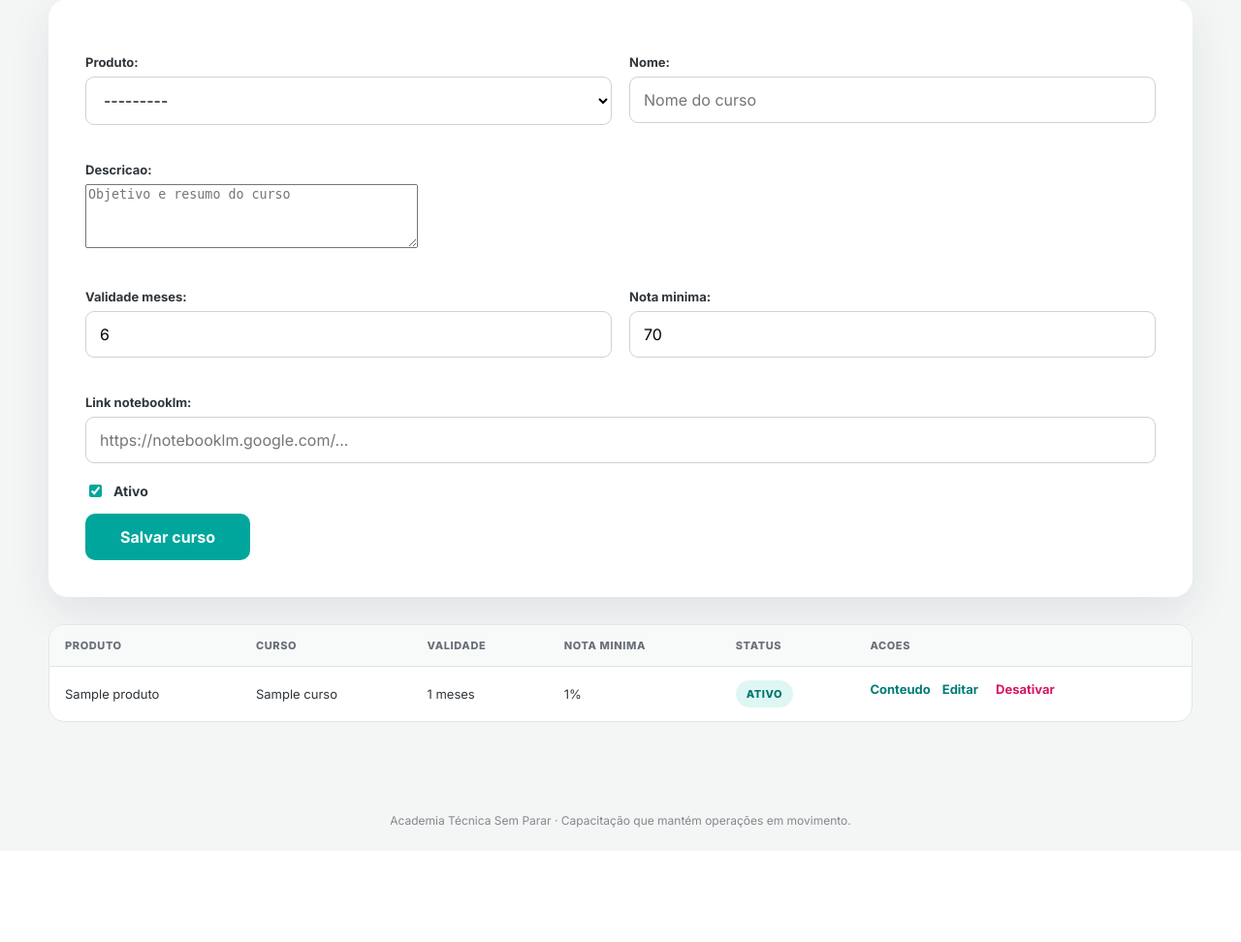
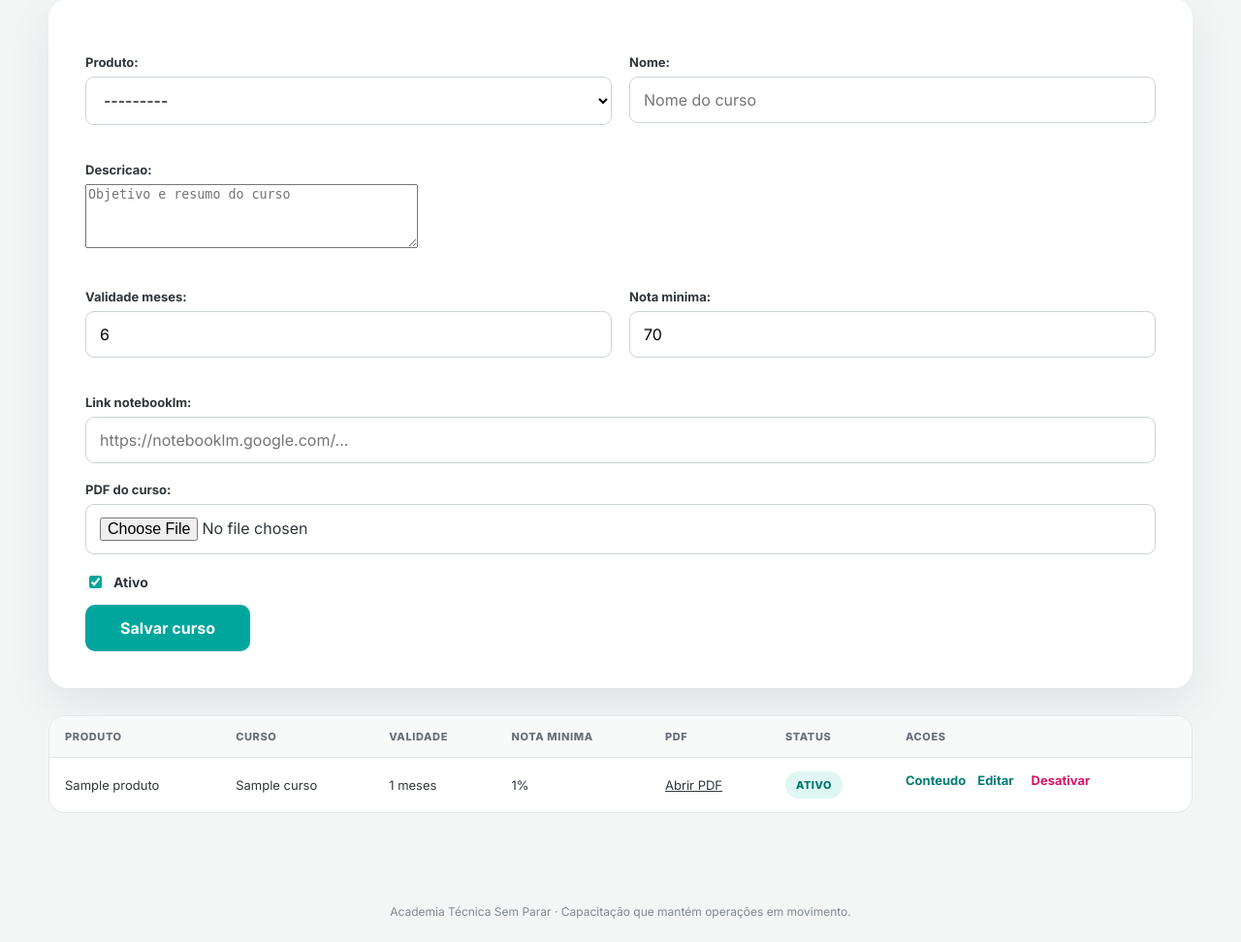
Before and after one commit to gouveamarcos/sistema_treinamentos, a Django app: page /catalogo/cursos/ in a window 1280 px wide. Shown: the part 299-1271 px from the top of the page at 97% size. Before the commit the page ends 1153 px from the top, so only its background shows below. Run offline with Django 5.2, Linux system fonts and the light colour scheme; a user stored in the database is signed in; data comes from the database, SQL or seed files in the repository; tables that the repository leaves empty hold one stand-in row (values such as "Sample post").

Commit message:
Improve course builder flow and PDF materials

```diff
--- a/core/forms.py
+++ b/core/forms.py
@@ -424,6 +424,7 @@ class CursoForm(forms.ModelForm):
             "validade_meses",
             "nota_minima",
             "link_notebooklm",
+            "material_pdf",
             "ativo",
         )
         widgets = {
@@ -442,6 +443,17 @@ class CursoForm(forms.ModelForm):
         if empresa is not None:
             produtos = produtos.filter(empresa=empresa)
         self.fields["produto"].queryset = produtos.order_by("nome")
+
+    def clean_material_pdf(self):
+        arquivo = self.cleaned_data.get("material_pdf")
+        if not arquivo:
+            return arquivo
+        if not arquivo.name.lower().endswith(".pdf"):
+            raise forms.ValidationError("Envie um arquivo PDF.")
+        limite = 20 * 1024 * 1024
+        if arquivo.size > limite:
+            raise forms.ValidationError("Arquivo PDF muito grande. Limite: 20 MB.")
+        return arquivo
 
 
 class EtapaCursoForm(forms.ModelForm):
--- a/core/models.py
+++ b/core/models.py
@@ -220,6 +220,12 @@ class Curso(models.Model):
         validators=[MinValueValidator(0), MaxValueValidator(100)],
     )
     link_notebooklm = models.URLField(blank=True, null=True)
+    material_pdf = models.FileField(
+        upload_to="cursos/pdfs/",
+        blank=True,
+        null=True,
+        verbose_name="PDF do curso",
+    )
     ativo = models.BooleanField(default=True)
     data_criacao = models.DateTimeField(default=timezone.now)
 
--- a/core/static/core/css/style.css
+++ b/core/static/core/css/style.css
@@ -66,6 +66,7 @@ a { color: inherit; }
 .progresso-info > div:first-child { display: flex; justify-content: space-between; margin-bottom: 8px; font-size: 12px; }
 .barra { height: 7px; overflow: hidden; border-radius: 10px; background: #e8eded; }
 .barra span { display: block; height: 100%; border-radius: inherit; background: linear-gradient(90deg, var(--verde), #26c9bd); }
+.material-apoio-link { display: block; margin: 18px 0 24px; }
 .validade { display: flex; gap: 20px; margin-top: 14px; color: var(--muted); font-size: 12px; }
 .botao-principal { display: inline-block; width: 100%; padding: 14px 20px; border: 0; border-radius: 10px; color: white; background: var(--verde); font: inherit; font-weight: 700; text-align: center; text-decoration: none; cursor: pointer; }
 .botao-principal:hover { background: var(--verde-escuro); }
--- a/core/templates/core/conteudo_curso_operacional.html
+++ b/core/templates/core/conteudo_curso_operacional.html
@@ -11,7 +11,7 @@
         </div>
     </section>
 
-    <form class="card-formulario formulario-operacional" method="post" action="{% url 'criar_etapa_operacional' curso.id %}">
+    <form id="nova-etapa" class="card-formulario formulario-operacional" method="post" action="{% url 'criar_etapa_operacional' curso.id %}">
         {% csrf_token %}
         <h2>Nova etapa</h2>
         <div class="grade-formulario">
@@ -54,7 +54,7 @@
 
     <section class="lista-operacional">
         {% for etapa in etapas %}
-            <article class="card-formulario item-operacional">
+            <article id="etapa-{{ etapa.id }}" class="card-formulario item-operacional">
                 <div class="item-operacional-topo">
                     <div>
                         <span class="eyebrow">Etapa {{ etapa.ordem }} - {{ etapa.get_tipo_display }}</span>
@@ -93,7 +93,7 @@
 
                     <div class="lista-questoes">
                         {% for questao in etapa.questoes.all %}
-                            <section class="questao-card">
+                            <section id="questao-{{ questao.id }}" class="questao-card">
                                 <div class="item-operacional-topo">
                                     <div>
                                         <strong>Questao {{ questao.ordem }}</strong>
--- a/core/templates/core/curso_detalhe.html
+++ b/core/templates/core/curso_detalhe.html
@@ -12,6 +12,9 @@
             <div class="barra"><span style="width: {{ percentual|default:0 }}%"></span></div>
             <small>Tentativa {{ progresso.tentativa_atual }}</small>
         </div>
+        {% if curso.material_pdf %}
+            <a class="botao-secundario material-apoio-link" href="{{ curso.material_pdf.url }}" target="_blank" rel="noopener">Abrir PDF do curso</a>
+        {% endif %}
 
         <nav class="etapas-menu" aria-label="Etapas do curso">
             {% for item in itens %}
--- a/core/templates/core/cursos_operacionais.html
+++ b/core/templates/core/cursos_operacionais.html
@@ -10,7 +10,7 @@
         </div>
     </section>
 
-    <form class="card-formulario formulario-operacional" method="post">
+    <form class="card-formulario formulario-operacional" method="post" enctype="multipart/form-data">
         {% csrf_token %}
         <div class="grade-formulario">
             <div class="campo-form">
@@ -46,6 +46,11 @@
             {{ form.link_notebooklm }}
             {% for erro in form.link_notebooklm.errors %}<small class="erro-campo">{{ erro }}</small>{% endfor %}
         </div>
+        <div class="campo-form">
+            {{ form.material_pdf.label_tag }}
+            {{ form.material_pdf }}
+            {% for erro in form.material_pdf.errors %}<small class="erro-campo">{{ erro }}</small>{% endfor %}
+        </div>
         <label class="check-operacional">{{ form.ativo }} {{ form.ativo.label }}</label>
         <button class="botao-principal botao-auto" type="submit">Salvar curso</button>
     </form>
@@ -58,6 +63,7 @@
                     <th>Curso</th>
                     <th>Validade</th>
                     <th>Nota minima</th>
+                    <th>PDF</th>
                     <th>Status</th>
                     <th>Acoes</th>
                 </tr>
@@ -69,6 +75,13 @@
                         <td>{{ curso.nome }}</td>
                         <td>{{ curso.validade_meses }} meses</td>
                         <td>{{ curso.nota_minima }}%</td>
+                        <td>
+                            {% if curso.material_pdf %}
+                                <a href="{{ curso.material_pdf.url }}" target="_blank" rel="noopener">Abrir PDF</a>
+                            {% else %}
+                                -
+                            {% endif %}
+                        </td>
                         <td>
                             {% if curso.ativo %}
                                 <span class="status status-em-dia">Ativo</span>
@@ -89,7 +102,7 @@
                     </tr>
                 {% empty %}
                     <tr>
-                        <td colspan="6">Nenhum curso cadastrado.</td>
+                        <td colspan="7">Nenhum curso cadastrado.</td>
                     </tr>
                 {% endfor %}
             </tbody>
--- a/core/views.py
+++ b/core/views.py
@@ -12,8 +12,9 @@ from django.core.exceptions import PermissionDenied
 from django.db import connection
 from django.db import transaction
 from django.db.models import Q
-from django.http import HttpResponse, JsonResponse
+from django.http import HttpResponse, HttpResponseRedirect, JsonResponse
 from django.shortcuts import get_object_or_404, redirect, render
+from django.urls import reverse
 from django.utils import timezone
 from django.views.decorators.http import require_POST
 
@@ -50,6 +51,7 @@ from .models import (
     Tecnico,
     TentativaAvaliacao,
 )
+
 from .scopes import (
     empresas_do_usuario,
     papeis_responsavel_usuario,
@@ -59,6 +61,13 @@ from .scopes import (
 
 JANELA_VENCIMENTO_DIAS = 30
 EMPRESA_CONTEXTO_SESSION_KEY = "empresa_operacional_id"
+
+
+def _redirect_conteudo_curso(curso_id, anchor=""):
+    url = reverse("conteudo_curso_operacional", args=(curso_id,))
+    if anchor:
+        url = f"{url}#{anchor}"
+    return HttpResponseRedirect(url)
 
 
 def saude(request):
@@ -1546,7 +1555,7 @@ def cursos_operacionais(request):
         return redirect("empresas_operacionais")
 
     if request.method == "POST":
-        form = CursoForm(request.POST, empresa=empresa)
+        form = CursoForm(request.POST, request.FILES, empresa=empresa)
         if form.is_valid():
             curso = form.save()
             registrar_evento(
@@ -1587,7 +1596,7 @@ def editar_curso_operacional(request, curso_id):
         empresa = curso.produto.empresa
         _definir_empresa_contexto(request, empresa)
     if request.method == "POST":
-        form = CursoForm(request.POST, instance=curso, empresa=empresa)
+        form = CursoForm(request.POST, request.FILES, instance=curso, empresa=empresa)
         if form.is_valid():
             curso = form.save()
             registrar_evento(
@@ -1661,7 +1670,7 @@ def criar_etapa_operacional(request, curso_id):
         return redirect("empresas_operacionais")
     curso = get_object_or_404(_cursos_contexto(request), pk=curso_id)
     if request.method != "POST":
-        return redirect("conteudo_curso_operacional", curso_id=curso.id)
+        return _redirect_conteudo_curso(curso.id, "nova-etapa")
 
     form = EtapaCursoForm(request.POST)
     if form.is_valid():
@@ -1675,9 +1684,10 @@ def criar_etapa_operacional(request, curso_id):
             detalhes=f"Etapa criada no curso {curso.nome}.",
         )
         messages.success(request, f"Etapa {etapa.titulo} criada com sucesso.")
+        return _redirect_conteudo_curso(curso.id, f"etapa-{etapa.id}")
     else:
         messages.error(request, "Nao foi possivel criar a etapa. Confira os dados.")
-    return redirect("conteudo_curso_operacional", curso_id=curso.id)
+    return _redirect_conteudo_curso(curso.id, "nova-etapa")
 
 
 @staff_member_required
@@ -1702,7 +1712,7 @@ def editar_etapa_operacional(request, etapa_id):
                 detalhes=f"Etapa atualizada no curso {etapa.curso.nome}.",
             )
             messages.success(request, f"Etapa {etapa.titulo} atualizada com sucesso.")
-            return redirect("conteudo_curso_operacional", curso_id=etapa.curso_id)
+            return _redirect_conteudo_curso(etapa.curso_id, f"etapa-{etapa.id}")
     else:
         form = EtapaCursoForm(instance=etapa)
 
@@ -1735,7 +1745,7 @@ def alternar_etapa_operacional(request, etapa_id):
     )
     status = "ativada" if etapa.ativo else "desativada"
     messages.success(request, f"Etapa {status} com sucesso.")
-    return redirect("conteudo_curso_operacional", curso_id=etapa.curso_id)
+    return _redirect_conteudo_curso(etapa.curso_id, f"etapa-{etapa.id}")
 
 
 @staff_member_required
@@ -1751,9 +1761,9 @@ def criar_questao_operacional(request, etapa_id):
     )
     if not etapa.avaliativa:
         messages.error(request, "Questoes so podem ser criadas em etapas avaliativas.")
-        return redirect("conteudo_curso_operacional", curso_id=etapa.curso_id)
+        return _redirect_conteudo_curso(etapa.curso_id, f"etapa-{etapa.id}")
     if request.method != "POST":
-        return redirect("conteudo_curso_operacional", curso_id=etapa.curso_id)
+        return _redirect_conteudo_curso(etapa.curso_id, f"etapa-{etapa.id}")
 
     form = QuestaoForm(request.POST)
     if form.is_valid():
@@ -1767,9 +1777,10 @@ def criar_questao_operacional(request, etapa_id):
             detalhes=f"Questao criada na etapa {etapa.titulo}.",
         )
         messages.success(request, "Questao criada com sucesso.")
+        return _redirect_conteudo_curso(etapa.curso_id, f"questao-{questao.id}")
     else:
         messages.error(request, "Nao foi possivel criar a questao. Confira os dados.")
-    return redirect("conteudo_curso_operacional", curso_id=etapa.curso_id)
+    return _redirect_conteudo_curso(etapa.curso_id, f"etapa-{etapa.id}")
 
 
 @staff_member_required
@@ -1794,9 +1805,8 @@ def editar_questao_operacional(request, questao_id):
                 detalhes=f"Questao atualizada na etapa {questao.etapa.titulo}.",
             )
             messages.success(request, "Questao atualizada com sucesso.")
-            return redirect(
-                "conteudo_curso_operacional",
-                curso_id=questao.etapa.curso_id,
+            return _redirect_conteudo_curso(
+                questao.etapa.curso_id, f"questao-{questao.id}"
             )
     else:
         form = QuestaoForm(instance=questao)
@@ -1829,7 +1839,7 @@ def excluir_questao_operacional(request, questao_id):
     )
     questao.delete()
     messages.success(request, "Questao removida com sucesso.")
-    return redirect("conteudo_curso_operacional", curso_id=curso_id)
+    return _redirect_conteudo_curso(curso_id, f"etapa-{questao.etapa_id}")
 
 
 @staff_member_required
@@ -1844,7 +1854,9 @@ def criar_alternativa_operacional(request, questao_id):
         pk=questao_id,
     )
     if request.method != "POST":
-        return redirect("conteudo_curso_operacional", curso_id=questao.etapa.curso_id)
+        return _redirect_conteudo_curso(
+            questao.etapa.curso_id, f"questao-{questao.id}"
+        )
 
     form = AlternativaForm(request.POST)
     if form.is_valid():
@@ -1858,12 +1870,15 @@ def criar_alternativa_operacional(request, questao_id):
             detalhes=f"Alternativa criada na questao {questao.id}.",
         )
         messages.success(request, "Alternativa criada com sucesso.")
+        return _redirect_conteudo_curso(
+            questao.etapa.curso_id, f"questao-{questao.id}"
+        )
     else:
         messages.error(
             request,
             "Nao foi possivel criar a alternativa. Confira os dados.",
         )
-    return redirect("conteudo_curso_operacional", curso_id=questao.etapa.curso_id)
+    return _redirect_conteudo_curso(questao.etapa.curso_id, f"questao-{questao.id}")
 
 
 @staff_member_required
@@ -1888,9 +1903,9 @@ def editar_alternativa_operacional(request, alternativa_id):
                 detalhes=f"Alternativa atualizada na questao {alternativa.questao_id}.",
             )
             messages.success(request, "Alternativa atualizada com sucesso.")
-            return redirect(
-                "conteudo_curso_operacional",
-                curso_id=alternativa.questao.etapa.curso_id,
+            return _redirect_conteudo_curso(
+                alternativa.questao.etapa.curso_id,
+                f"questao-{alternativa.questao_id}",
             )
     else:
         form = AlternativaForm(instance=alternativa)
@@ -1923,7 +1938,7 @@ def excluir_alternativa_operacional(request, alternativa_id):
     )
     alternativa.delete()
     messages.success(request, "Alternativa removida com sucesso.")
-    return redirect("conteudo_curso_operacional", curso_id=curso_id)
+    return _redirect_conteudo_curso(curso_id, f"questao-{alternativa.questao_id}")
 
 
 def certificado_imprimir(request, codigo):
--- a/treinamentos/settings.py
+++ b/treinamentos/settings.py
@@ -166,6 +166,9 @@ USE_TZ = True
 STATIC_URL = "/static/"
 STATIC_ROOT = BASE_DIR / "staticfiles"
 
+MEDIA_URL = "/media/"
+MEDIA_ROOT = BASE_DIR / "media"
+
 LOGIN_REDIRECT_URL = "/"
 LOGOUT_REDIRECT_URL = "/login/"
 LOGIN_URL = "/login/"
--- a/treinamentos/urls.py
+++ b/treinamentos/urls.py
@@ -1,7 +1,12 @@
 from django.contrib import admin
+from django.conf import settings
+from django.conf.urls.static import static
 from django.urls import path, include
 
 urlpatterns = [
     path("admin/", admin.site.urls),
     path("", include("core.urls")),
 ]
+
+if settings.DEBUG:
+    urlpatterns += static(settings.MEDIA_URL, document_root=settings.MEDIA_ROOT)
```
Also changed, not shown: core/templates/core/curso_operacional_form.html (+9 -1 lines), core/tests.py (+47 -7 lines), core/migrations/0011_curso_material_pdf.py (added).
